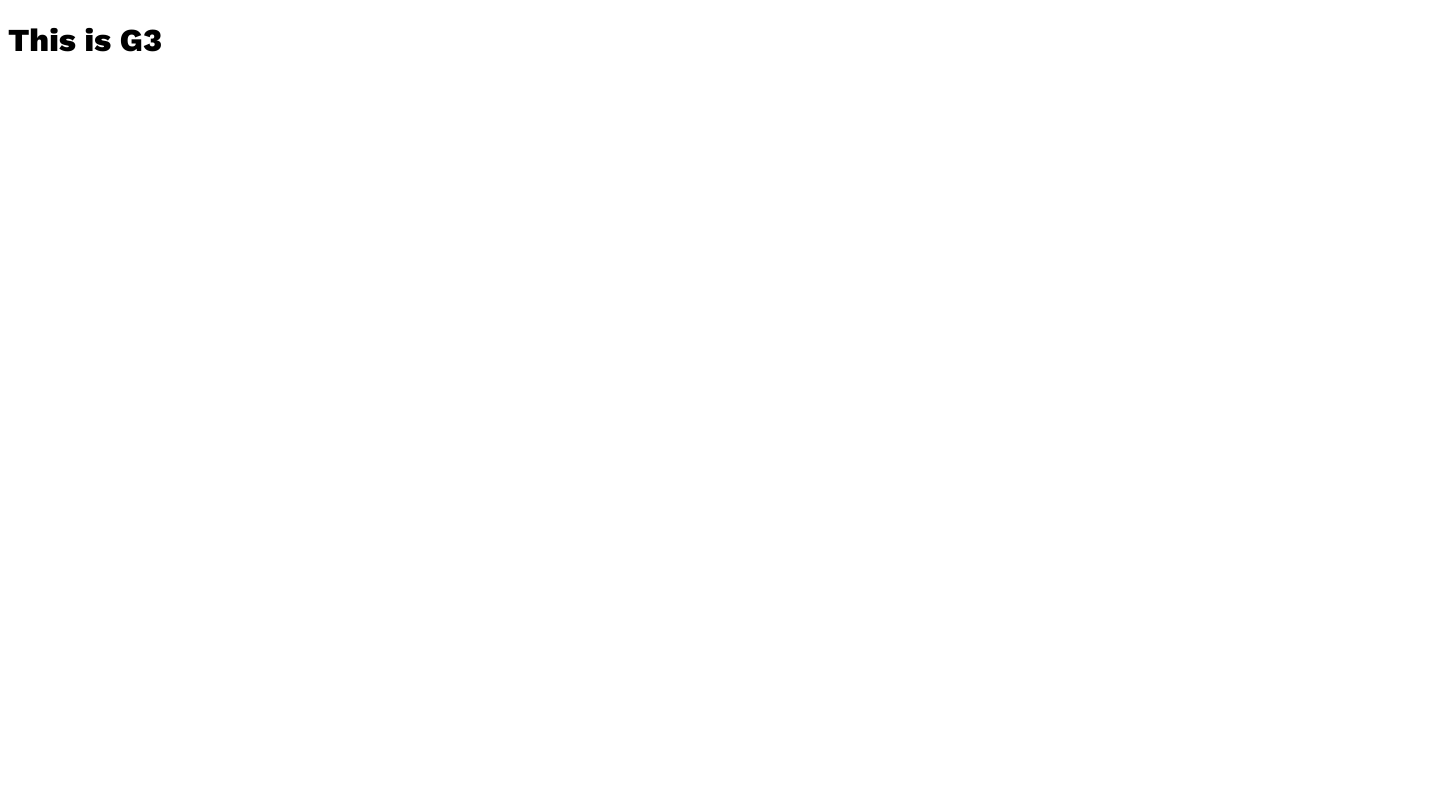
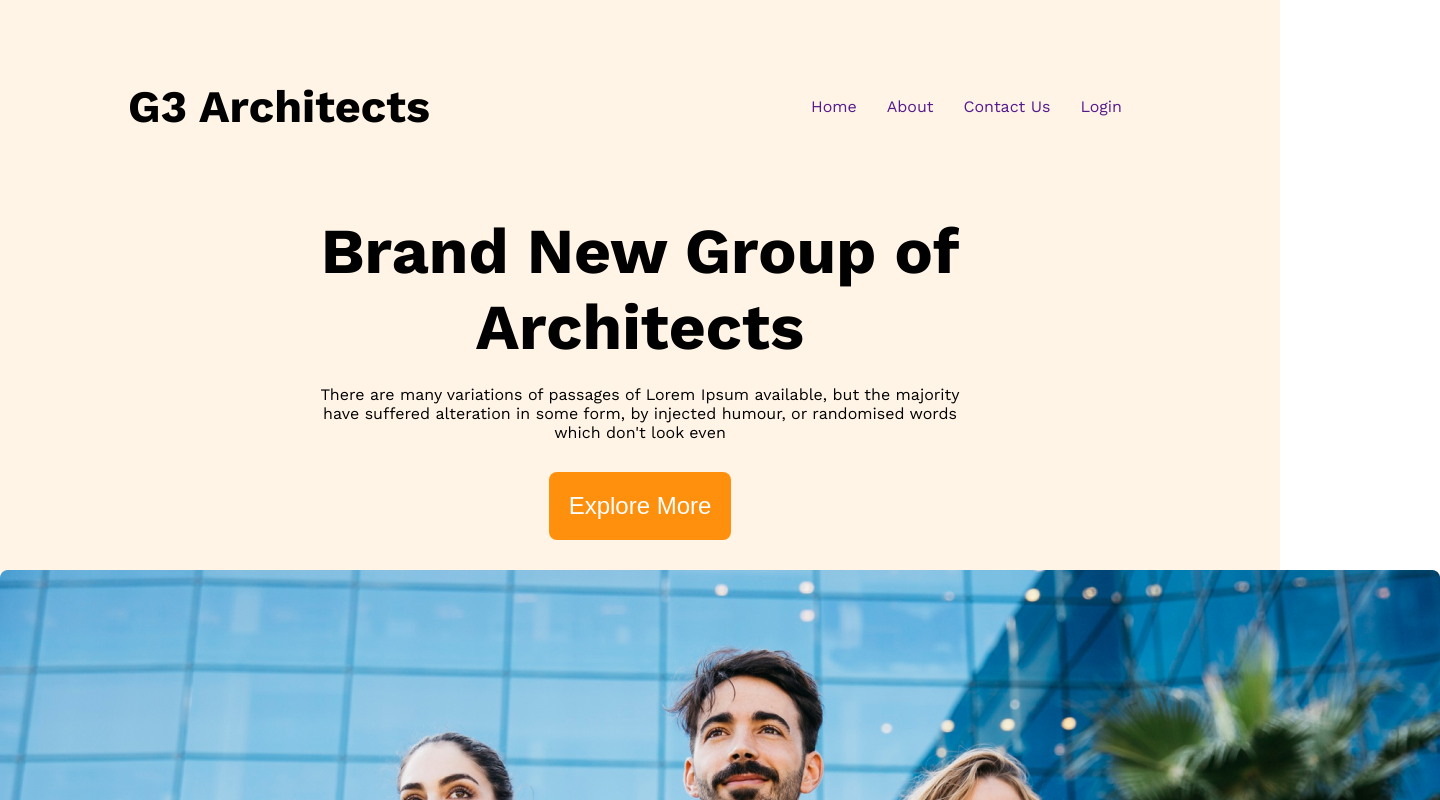
Before and after one commit to mohtadahmed/g3-architects, a plain HTML site: page index.html in a window 1280 px wide. Shown: the top 800 px of the page, 1440 px wide, since content can reach past the window. Drawn offline with nearby package versions, Linux system fonts and the light colour scheme.

Commit message:
header section added

```diff
--- a/index.html
+++ b/index.html
@@ -7,11 +7,34 @@
     <!-- Google Fonts Link -->
     <link rel="preconnect" href="https://fonts.googleapis.com">
     <link rel="preconnect" href="https://fonts.gstatic.com" crossorigin>
-    <link href="https://fonts.googleapis.com/css2?family=Ubuntu:wght@400;700&family=Work+Sans:wght@400;600;800&display=swap" rel="stylesheet">
+    <link href="https://fonts.googleapis.com/css2?family=Ubuntu:wght@400;700&family=Work+Sans:wght@400;600;700;800&display=swap" rel="stylesheet">
     <!-- CSS Style Sheet -->
     <link rel="stylesheet" href="/styles/style.css">
 </head>
 <body>
-    <h1>This is G3</h1>
+    <header class="header-container">
+        <nav class="navbar">
+            <div>
+                <h1 class="nav-title">G3 Architects</h1>
+            </div>
+            <div>
+                <ul class="nav-links">
+                    <li><a href="">Home</a></li>
+                    <li><a href="">About</a></li>
+                    <li><a href="">Contact Us</a></li>
+                    <li><a href="">Login</a></li>
+                </ul>
+            </div>
+        </nav>
+
+        <div class="header-content">
+            <h1 class="header-title">Brand New Group of Architects</h1>
+            <p>There are many variations of passages of Lorem Ipsum available, but the majority have suffered alteration in some form, by injected humour, or randomised words which don't look even</p>
+            <button class="btn-primary" type="button">Explore More</button>
+        </div>
+        <div class="header-img">
+            <img src="images/banner.png" alt="">
+        </div>
+    </header>
 </body>
 </html>
--- a/styles/style.css
+++ b/styles/style.css
@@ -1,8 +1,81 @@
 /* General and Shared CSS Styles Starts */
 
+* {
+    margin: 0;
+    padding: 0;
+}
+
 body {
-    font-family: 'Ubuntu', sans-serif;
     font-family: 'Work Sans', sans-serif;
 }
 
+.btn-primary {
+    background-color: #FF900E;
+    padding: 20px;
+    font-size: 24px;
+    color: #FFF;
+    border: 0;
+    border-radius: 8px;
+    cursor: pointer;
+}
+
 /* General and Shared CSS Styles Ends */
+
+/* Header CSS Styles Starts */
+
+.header-container {
+    background: rgba(255, 144, 14, 0.10);
+}
+
+.navbar {
+    width: 80%;
+    margin: 0 auto;
+    display: flex;
+    justify-content: space-between;
+    align-items: center;
+    padding: 5rem;
+}
+
+.nav-title {
+    font-size: 45px;
+    font-weight: 700;
+}
+
+.nav-links {
+    width: 100%;
+    display: flex;
+    justify-content: space-evenly;
+}
+
+.nav-links li {
+    list-style: none;
+    margin-right: 30px;
+}
+
+.nav-links li a {
+    text-decoration: none;
+}
+
+.header-content {
+    text-align: center;
+    width: 50%;
+    margin: 0 auto;
+}
+
+.header-title {
+    font-size: 64px;
+    font-weight: 700;
+    margin-bottom: 20px;
+}
+
+.header-content p,
+button {
+    margin-bottom: 30px;
+}
+
+.header-img {
+    text-align: center;
+    padding-bottom: 45px;
+}
+
+/* Header CSS Styles Ends */
```
